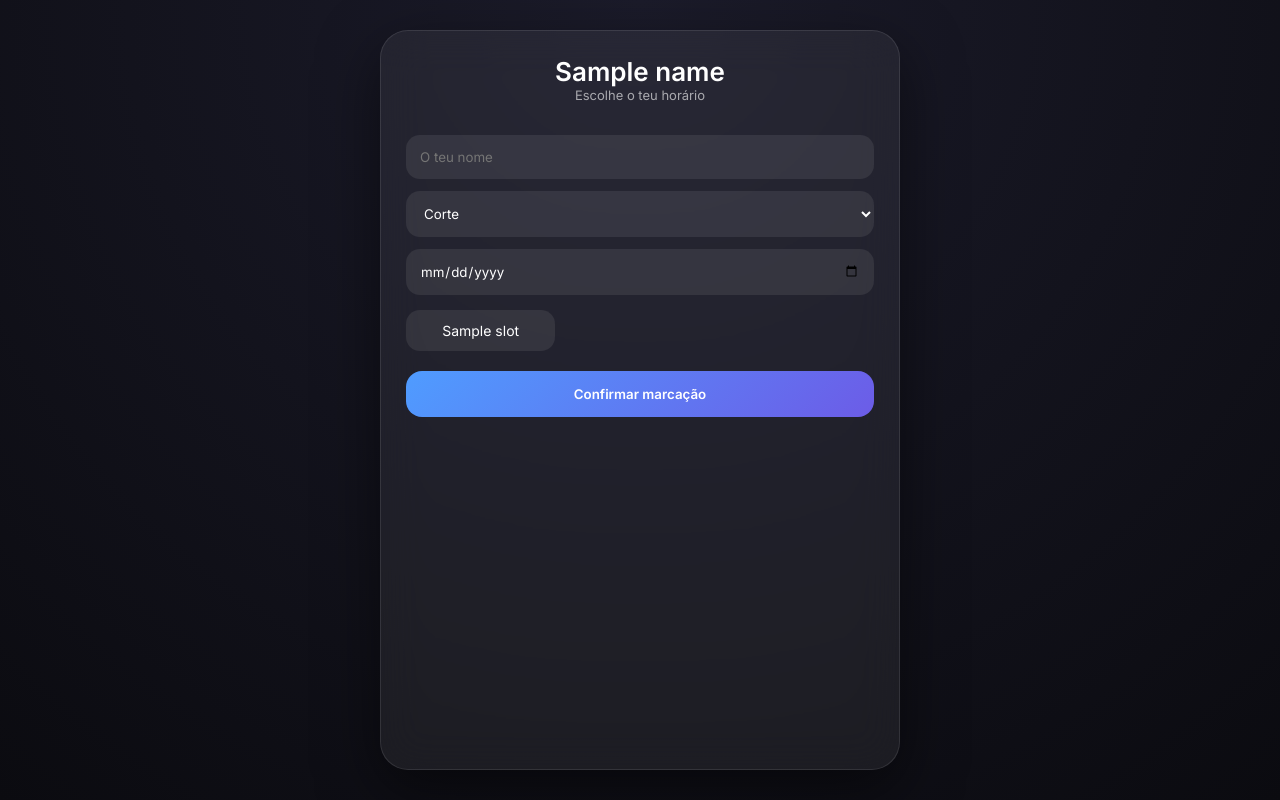
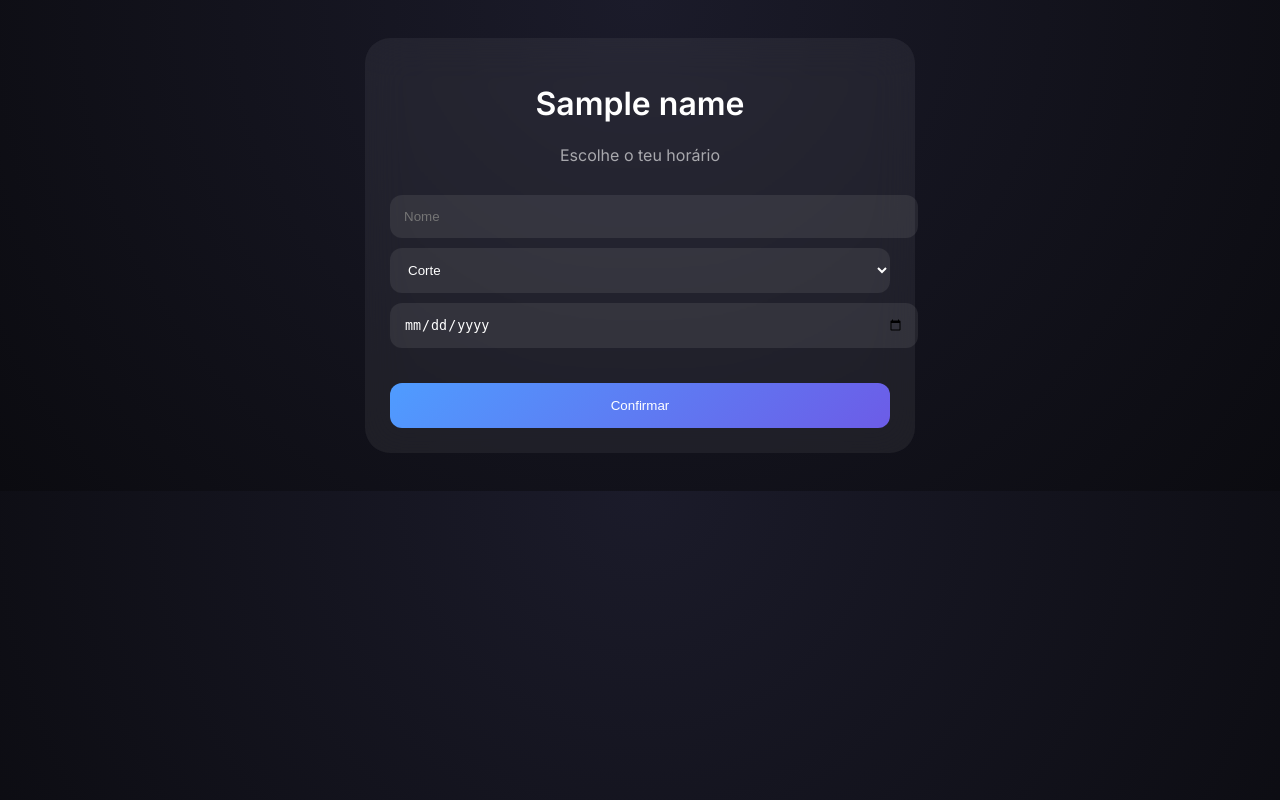
Before and after one commit to Ardmaf/marcacoes-app, a Flask app: template templates/worker.html in a window 1280 px wide. Run offline with Flask 3, Linux system fonts and the light colour scheme; the template is opened without the code that fills it: most values are stand-ins (such as "Sample title", 1, 10 or a date in 2020); some libraries are stand-ins or nearby versions.

Commit message:
worker.html

```diff
--- a/templates/worker.html
+++ b/templates/worker.html
@@ -8,123 +8,71 @@
 <style>
 @import url('https://fonts.googleapis.com/css2?family=Inter:wght@300;400;500;600&display=swap');
 
-* {
-    margin: 0;
-    padding: 0;
-    box-sizing: border-box;
+body {
     font-family: 'Inter', sans-serif;
-}
-
-body {
-    min-height: 100vh;
+    background: radial-gradient(circle at top,#1b1b2a,#0b0b10);
+    color: white;
     display: flex;
     justify-content: center;
-    padding: 30px 15px;
-    background: radial-gradient(circle at top,#1b1b2a,#0b0b10);
-    color: white;
+    padding: 30px;
 }
 
 .container {
+    max-width: 500px;
     width: 100%;
-    max-width: 520px;
     background: rgba(255,255,255,0.06);
     backdrop-filter: blur(20px);
-    border-radius: 28px;
+    border-radius: 25px;
     padding: 25px;
-    border: 1px solid rgba(255,255,255,0.1);
-    box-shadow: 0 20px 60px rgba(0,0,0,0.5);
 }
 
-h1 {
-    text-align: center;
-    font-size: 26px;
+h1 {text-align:center;}
+.subtitle {text-align:center; opacity:.6; margin-bottom:20px;}
+
+input, select {
+    width:100%;
+    padding:14px;
+    margin-top:10px;
+    border-radius:12px;
+    border:none;
+    background: rgba(255,255,255,0.08);
+    color:white;
 }
 
-.subtitle {
-    text-align: center;
-    opacity: 0.6;
-    font-size: 13px;
-    margin-bottom: 20px;
-}
-
-.item {
-    padding: 12px;
-    border-radius: 12px;
-    transition: 0.2s;
-}
-
-.item:hover {
-    background: rgba(255,255,255,0.1);
-    transform: scale(1.02);
-}
-
-/* FORM */
-input, select {
-    width: 100%;
-    padding: 14px;
-    margin-top: 12px;
-    border-radius: 14px;
-    border: none;
-    background: rgba(255,255,255,0.08);
-    color: white;
-    outline: none;
-}
-
-/* SLOTS */
 .slot-grid {
-    display: grid;
-    grid-template-columns: repeat(3, 1fr);
-    gap: 10px;
-    margin-top: 15px;
+    display:grid;
+    grid-template-columns: repeat(3,1fr);
+    gap:10px;
+    margin-top:15px;
 }
 
 .slot {
-    padding: 12px;
-    border-radius: 14px;
-    text-align: center;
+    padding:12px;
+    text-align:center;
+    border-radius:12px;
+    cursor:pointer;
     background: rgba(255,255,255,0.08);
-    cursor: pointer;
-    transition: 0.2s;
-    font-size: 14px;
+    transition:0.2s;
 }
 
-.slot:hover {
-    transform: scale(1.05);
-    background: rgba(255,255,255,0.15);
+.slot:hover {transform:scale(1.05);}
+.slot.selected {background: linear-gradient(135deg,#4f9cff,#6c5ce7);}
+.slot.disabled {
+    opacity:0.3;
+    pointer-events:none;
 }
 
-.slot.selected {
+button {
+    width:100%;
+    padding:15px;
+    margin-top:20px;
+    border:none;
+    border-radius:12px;
     background: linear-gradient(135deg,#4f9cff,#6c5ce7);
+    color:white;
 }
 
-
-/* BUTTON */
-button {
-    width: 100%;
-    padding: 15px;
-    margin-top: 20px;
-    border: none;
-    border-radius: 16px;
-    background: linear-gradient(135deg,#4f9cff,#6c5ce7);
-    color: white;
-    font-weight: 600;
-    cursor: pointer;
-    transition: 0.2s;
-}
-
-button:active {
-    transform: scale(0.98);
-}
-
-/* LOADING */
-.loading {
-    display: none;
-    text-align: center;
-    margin-top: 10px;
-    opacity: 0.6;
-    font-size: 13px;
-}
-
+.loading {display:none; margin-top:10px;}
 </style>
 </head>
 
@@ -137,7 +85,7 @@
 
 <form id="form">
 
-        <input name="nome" placeholder="O teu nome" required>
+<input name="nome" placeholder="Nome" required>
 
 <select name="servico">
 <option>Corte</option>
@@ -145,24 +93,17 @@
 <option>Corte + Barba</option>
 </select>
 
-        <input type="date" name="date" value="{{ selected_date }}" required>
+<input type="date" id="date" name="date" value="{{ selected_date }}" required>
 
-        <!-- SLOTS -->
-        <div class="slot-grid" id="slots">
-            {% for slot in slots %}
-                <div class="slot" onclick="selectSlot(this, '{{ slot }}')">
-                    {{ slot }}
-                </div>
-            {% endfor %}
-        </div>
+<div class="slot-grid" id="slots"></div>
 
 <input type="hidden" name="time" id="time">
 
-        <button type="submit">Confirmar marcação</button>
+<div id="msg"></div>
 
-        <div id="msg" style="margin-top:10px;"></div>
+<button type="submit">Confirmar</button>
 
-        <div class="loading" id="loading">A processar marcação...</div>
+<div class="loading" id="loading">A processar...</div>
 
 </form>
 
@@ -170,24 +111,69 @@
 
 <script>
 let selected = null;
+const slug = window.location.pathname.replace("/", "");
 
+const ALL_SLOTS = [
+"09:00","09:30","10:00","10:30",
+"11:00","11:30","12:00","12:30",
+"14:00","14:30","15:00","15:30",
+"16:00","16:30","17:00"
+];
+
+// 🔥 carregar slots dinamicamente
+async function loadSlots(){
+    const date = document.getElementById("date").value;
+    if(!date) return;
+
+    const res = await fetch(`/api/slots/${slug}?date=${date}`);
+    const data = await res.json();
+
+    const container = document.getElementById("slots");
+    container.innerHTML = "";
+
+    ALL_SLOTS.forEach(slot => {
+        const div = document.createElement("div");
+        div.className = "slot";
+        div.innerText = slot;
+
+        if(!data.slots.includes(slot)){
+            div.classList.add("disabled");
+        } else {
+            div.onclick = () => selectSlot(div, slot);
+        }
+
+        container.appendChild(div);
+    });
+}
+
+// seleção com animação iOS
 function selectSlot(el, value){
     document.querySelectorAll('.slot').forEach(s => s.classList.remove('selected'));
     el.classList.add('selected');
+
+    el.animate([
+        {transform:"scale(1)"},
+        {transform:"scale(1.15)"},
+        {transform:"scale(1)"}
+    ], {duration:200});
+
     selected = value;
-    document.getElementById('time').value = value;
+    document.getElementById("time").value = value;
 }
 
+// mudar data → atualizar slots
+document.getElementById("date").addEventListener("change", loadSlots);
+
+// submit AJAX
 document.getElementById("form").addEventListener("submit", async function(e){
     e.preventDefault();
 
     if(!selected){
-        alert("Escolhe um horário primeiro");
+        alert("Escolhe um horário");
         return;
     }
 
-    const form = e.target;
-    const data = new FormData(form);
+    const data = new FormData(e.target);
 
     document.getElementById("loading").style.display = "block";
 
@@ -198,21 +184,22 @@
 
     const result = await res.json();
 
+    document.getElementById("loading").style.display = "none";
+
     const msg = document.getElementById("msg");
 
-    document.getElementById("loading").style.display = "none";
-
     if(result.success){
-        msg.innerHTML = "✅ Marcação feita com sucesso!";
+        msg.innerHTML = "✅ Marcado!";
         msg.style.color = "#4ade80";
-
-        setTimeout(() => location.reload(), 1200);
-
+        loadSlots();
     } else {
         msg.innerHTML = "❌ " + result.error;
         msg.style.color = "#ff6b6b";
     }
 });
+
+// carregar ao abrir
+loadSlots();
 </script>
 
 </body>
```
Lines whose indentation alone changed are shown as unchanged.
